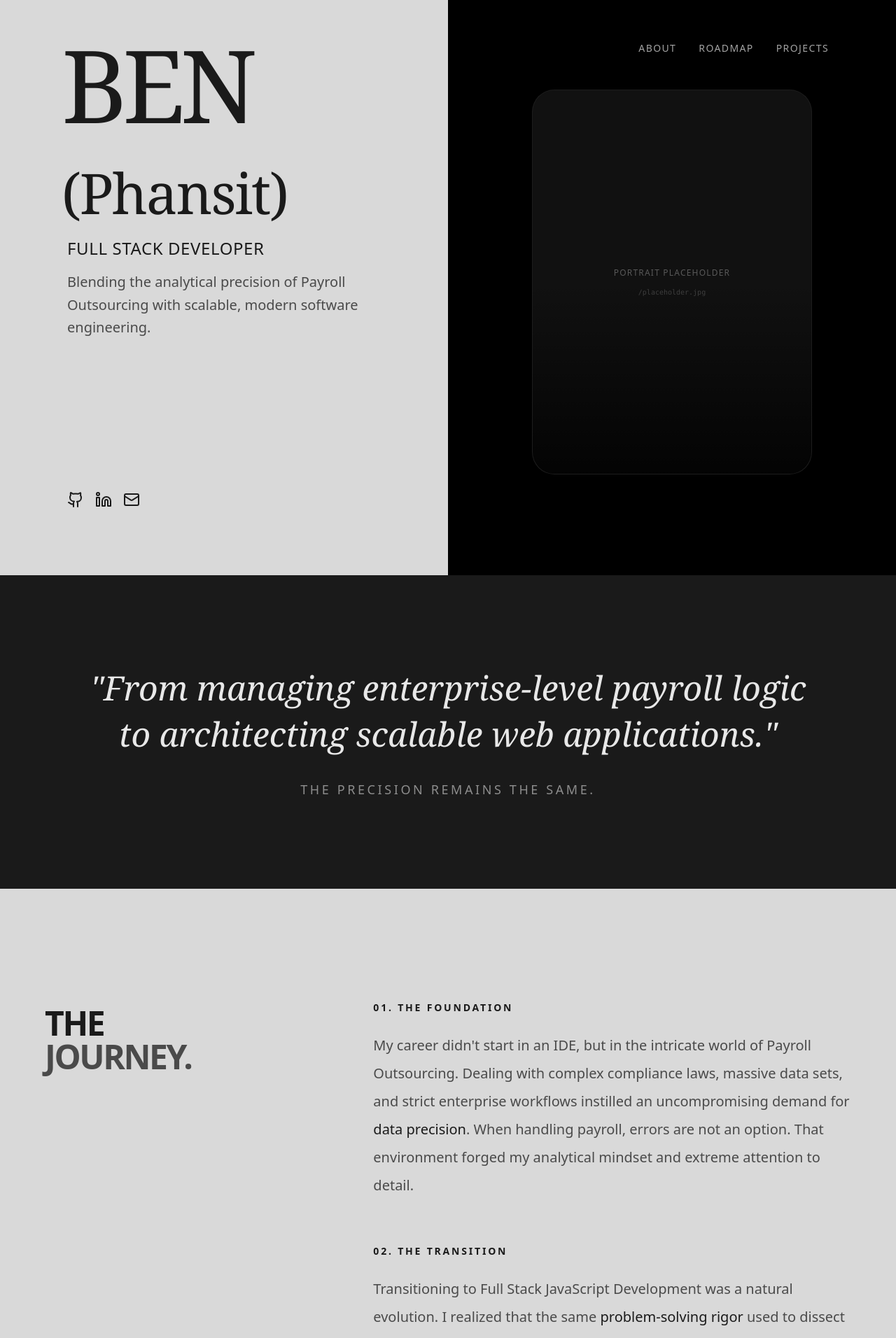
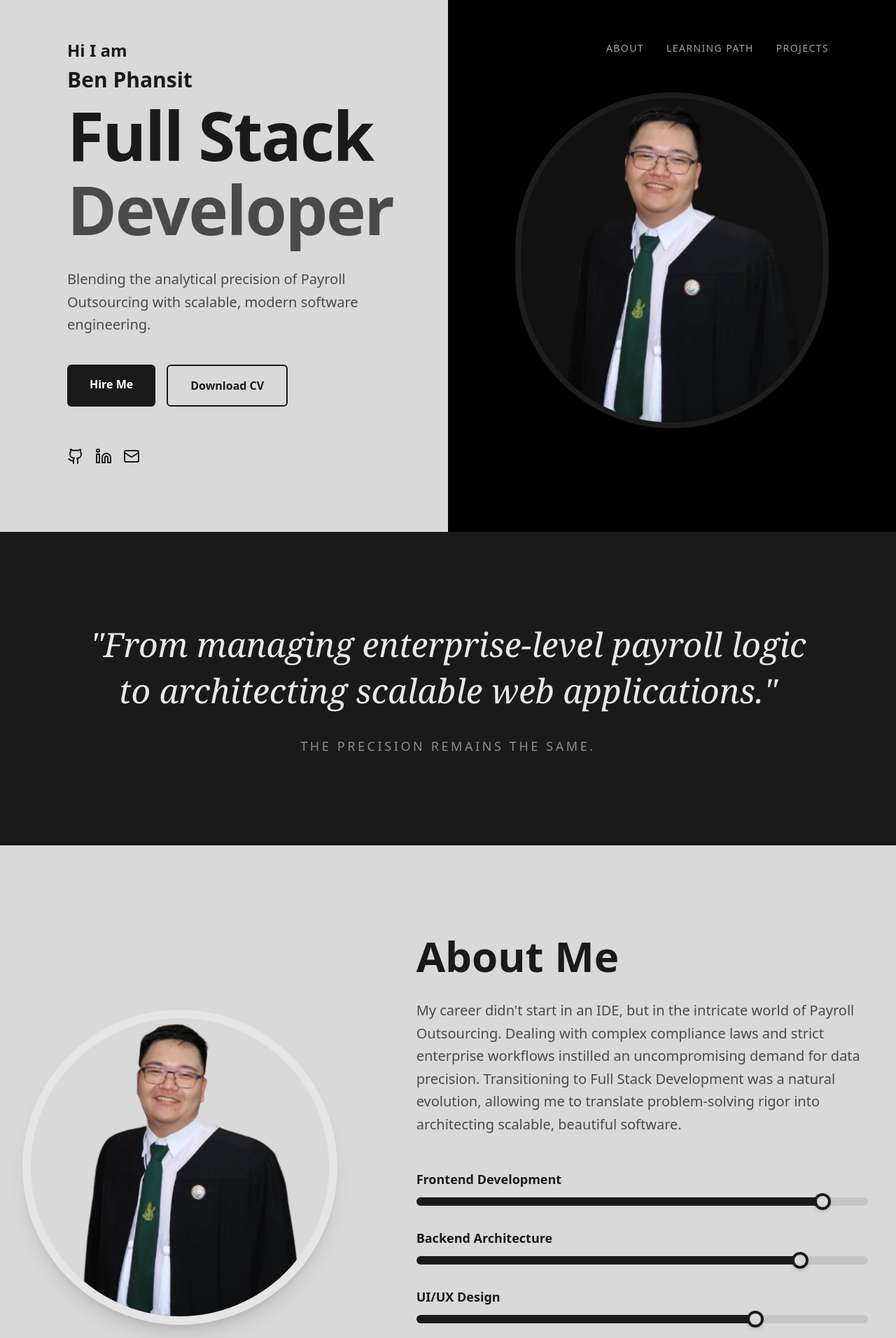
Before and after one commit to phansith222-png/BenBuilds.it, a Next.js app: page / in a window 1280 px wide. Shown: the part 40-1952 px from the top of the page at 70% size. Built offline with nearby package versions, Linux system fonts and the light colour scheme.

Commit message:
feat: redesign hero and about sections with Figma layout and add Poppins font

```diff
--- a/package.json
+++ b/package.json
@@ -23,6 +23,7 @@
     "@types/node": "^20",
     "@types/react": "^19",
     "@types/react-dom": "^19",
+    "daisyui": "^5.5.19",
     "eslint": "^9",
     "eslint-config-next": "16.2.4",
     "tailwindcss": "^4",
--- a/src/app/globals.css
+++ b/src/app/globals.css
@@ -1,4 +1,5 @@
 @import "tailwindcss";
+@plugin "daisyui";
 @config "../../tailwind.config.ts";
 
 body {
--- a/src/app/layout.tsx
+++ b/src/app/layout.tsx
@@ -1,10 +1,11 @@
 import type { Metadata } from "next";
-import { Inter } from "next/font/google";
+import { Poppins } from "next/font/google";
 import "./globals.css";
 
-const inter = Inter({
-  variable: "--font-inter",
+const poppins = Poppins({
+  variable: "--font-poppins",
   subsets: ["latin"],
+  weight: ["300", "400", "500", "600", "700", "800"],
 });
 
 export const metadata: Metadata = {
@@ -20,7 +21,7 @@ export default function RootLayout({
   return (
     <html
       lang="en"
-      className={`${inter.variable} h-full antialiased font-sans`}
+      className={`${poppins.variable} h-full antialiased font-sans`}
     >
       <body className="min-h-full flex flex-col">{children}</body>
     </html>
--- a/src/components/navigation/Navbar.tsx
+++ b/src/components/navigation/Navbar.tsx
@@ -5,7 +5,7 @@ import Link from "next/link";
 
 const navItems = [
   { label: "About", href: "#about" },
-  { label: "Roadmap", href: "#roadmap" },
+  { label: "Learning Path", href: "#roadmap" },
   { label: "Projects", href: "#projects" },
 ];
 
--- a/src/components/sections/AboutSection.tsx
+++ b/src/components/sections/AboutSection.tsx
@@ -1,14 +1,13 @@
 "use client";
 
 import { motion, Variants } from "framer-motion";
+import Image from "next/image";
 
 const containerVariants: Variants = {
   hidden: { opacity: 0 },
   visible: {
     opacity: 1,
-    transition: {
-      staggerChildren: 0.2,
-    },
+    transition: { staggerChildren: 0.1 },
   },
 };
 
@@ -21,46 +20,80 @@ const itemVariants: Variants = {
   },
 };
 
+const SkillBar = ({ label, percentage }: { label: string; percentage: number }) => (
+  <div className="mb-6 pr-2">
+    <div className="flex justify-between mb-3">
+      <span className="font-semibold text-[#1A1A1A] text-lg">{label}</span>
+    </div>
+    <div className="w-full bg-[#1A1A1A]/10 rounded-full h-3 relative">
+      <motion.div
+        className="bg-[#1A1A1A] h-3 rounded-full absolute top-0 left-0"
+        initial={{ width: 0 }}
+        whileInView={{ width: `${percentage}%` }}
+        viewport={{ once: true }}
+        transition={{ duration: 1.5, ease: [0.16, 1, 0.3, 1], delay: 0.2 }}
+      >
+        <div className="absolute right-0 top-1/2 -translate-y-1/2 w-6 h-6 bg-gray-panel border-4 border-[#1A1A1A] rounded-full shadow-md translate-x-1/2" />
+      </motion.div>
+    </div>
+  </div>
+);
+
 export function AboutSection() {
   return (
-    <section id="about" className="w-full bg-gray-panel text-text-gray-main py-40 px-8">
+    <section id="about" className="w-full bg-gray-panel text-[#1A1A1A] py-32 px-8">
+      <div className="max-w-7xl mx-auto flex flex-col lg:flex-row items-center gap-16 lg:gap-24">
+
+        {/* Left Side: Image */}
         <motion.div
-        className="max-w-6xl mx-auto flex flex-col lg:flex-row gap-20 lg:gap-32"
+          className="w-full lg:w-5/12 flex justify-center lg:justify-start"
+          initial={{ opacity: 0, x: -50 }}
+          whileInView={{ opacity: 1, x: 0 }}
+          viewport={{ once: true, margin: "-100px" }}
+          transition={{ duration: 1, ease: [0.16, 1, 0.3, 1] }}
+        >
+          <div className="relative w-[320px] h-[320px] md:w-[450px] md:h-[450px] rounded-full overflow-hidden border-[12px] border-white/30 shadow-xl">
+            <Image
+              src="/images/profile.png"
+              alt="About Ben"
+              fill
+              className="object-cover object-top"
+            />
+          </div>
+        </motion.div>
+
+        {/* Right Side: Content & Skills */}
+        <motion.div
+          className="w-full lg:w-7/12 flex flex-col"
           variants={containerVariants}
           initial="hidden"
           whileInView="visible"
           viewport={{ once: true, margin: "-100px" }}
         >
-        <div className="lg:w-1/3 pt-2">
           <motion.h2
             variants={itemVariants}
-            className="text-4xl md:text-5xl font-bold tracking-tighter"
+            className="text-4xl md:text-5xl lg:text-6xl font-bold mb-8 text-[#1A1A1A]"
           >
-            THE<br />
-            <span className="text-text-gray-sub">JOURNEY.</span>
+            About Me
           </motion.h2>
-        </div>
 
-        <div className="lg:w-2/3 flex flex-col gap-16">
-          <motion.div variants={itemVariants}>
-            <h3 className="text-sm font-semibold tracking-[0.2em] uppercase text-[#1A1A1A] mb-6">
-              01. The Foundation
-            </h3>
-            <p className="text-text-gray-sub leading-relaxed md:leading-loose text-lg md:text-xl font-light">
-              My career didn't start in an IDE, but in the intricate world of Payroll Outsourcing. Dealing with complex compliance laws, massive data sets, and strict enterprise workflows instilled an uncompromising demand for <strong className="text-[#1A1A1A] font-medium">data precision</strong>. When handling payroll, errors are not an option. That environment forged my analytical mindset and extreme attention to detail.
-            </p>
+          <motion.p
+            variants={itemVariants}
+            className="text-lg md:text-xl text-[#4A4A4A] leading-relaxed mb-12 font-light"
+          >
+            My career didn't start in an IDE, but in the intricate world of Payroll Outsourcing. Dealing with complex compliance laws and strict enterprise workflows instilled an uncompromising demand for data precision. Transitioning to Full Stack Development was a natural evolution, allowing me to translate problem-solving rigor into architecting scalable, beautiful software.
+          </motion.p>
+
+          {/* Skill Bars */}
+          <motion.div variants={itemVariants} className="flex flex-col gap-2">
+            <SkillBar label="Frontend Development" percentage={90} />
+            <SkillBar label="Backend Architecture" percentage={85} />
+            <SkillBar label="UI/UX Design" percentage={75} />
+            <SkillBar label="Database Management" percentage={80} />
           </motion.div>
 
-          <motion.div variants={itemVariants}>
-            <h3 className="text-sm font-semibold tracking-[0.2em] uppercase text-[#1A1A1A] mb-6">
-              02. The Transition
-            </h3>
-            <p className="text-text-gray-sub leading-relaxed md:leading-loose text-lg md:text-xl font-light">
-              Transitioning to Full Stack JavaScript Development was a natural evolution. I realized that the same <strong className="text-[#1A1A1A] font-medium">problem-solving rigor</strong> used to dissect complex payroll algorithms perfectly translates into architecting scalable software. Today, I view code as a precise mechanism to resolve operational bottlenecks, building applications that are not only beautiful but fundamentally robust.
-            </p>
         </motion.div>
       </div>
-      </motion.div>
     </section>
   );
 }
--- a/src/components/sections/HeroSection.tsx
+++ b/src/components/sections/HeroSection.tsx
@@ -1,6 +1,7 @@
 "use client";
 
 import { motion, Variants } from "framer-motion";
+import Image from "next/image";
 import { SplitScreen } from "@/components/layout/SplitScreen";
 import { Navbar } from "@/components/navigation/Navbar";
 import { SocialLinks } from "@/components/social/SocialLinks";
@@ -33,56 +34,58 @@ export function HeroSection() {
             variants={containerVariants}
             initial="hidden"
             animate="visible"
-            className="flex flex-col"
+            className="flex flex-col max-w-2xl"
           >
-            <motion.h1
-              variants={itemVariants}
-              className="text-[5rem] md:text-[7rem] lg:text-[9rem] font-serif leading-[0.9] tracking-tighter text-[#1A1A1A] -ml-2"
-            >
-              BEN<br />
-              <span className="text-[3rem] md:text-[4rem] lg:text-[5rem] tracking-tight">(Phansit)</span>
+            <motion.h3 variants={itemVariants} className="text-xl md:text-2xl font-semibold mb-2 text-[#1A1A1A]">
+              Hi I am
+            </motion.h3>
+            <motion.h2 variants={itemVariants} className="text-2xl md:text-3xl font-bold text-[#1A1A1A] mb-2">
+              Ben Phansit
+            </motion.h2>
+            <motion.h1 variants={itemVariants} className="text-5xl md:text-7xl lg:text-[6rem] font-bold tracking-tight leading-[1.1] mb-8 text-[#1A1A1A]">
+              Full Stack<br />
+              <span className="text-[#4A4A4A]">Developer</span>
             </motion.h1>
-            <motion.h3
-              variants={itemVariants}
-              className="text-xl md:text-2xl font-medium text-text-gray-main mt-6 tracking-wide uppercase"
-            >
-              Full Stack Developer
-            </motion.h3>
-            <motion.p
-              variants={itemVariants}
-              className="text-text-gray-sub mt-4 text-lg md:text-xl max-w-md leading-relaxed"
-            >
+            <motion.p variants={itemVariants} className="text-lg md:text-xl text-[#4A4A4A] leading-relaxed mb-10 max-w-lg">
               Blending the analytical precision of Payroll Outsourcing with scalable, modern software engineering.
             </motion.p>
+            <motion.div variants={itemVariants} className="flex flex-wrap gap-4">
+              <a href="#contact" className="px-8 py-4 bg-[#1A1A1A] text-white rounded-md font-semibold hover:bg-black transition-colors">
+                Hire Me
+              </a>
+              <a href="#resume" className="px-8 py-4 bg-transparent border-2 border-[#1A1A1A] text-[#1A1A1A] rounded-md font-semibold hover:bg-[#1A1A1A]/5 transition-colors">
+                Download CV
+              </a>
+            </motion.div>
           </motion.div>
-          <div className="mt-auto">
+          <div className="mt-auto pt-12">
             <SocialLinks />
           </div>
         </div>
       }
       rightContent={
-        <div className="flex flex-col h-full">
-          <Navbar />
+        <div className="flex flex-col h-full relative">
+          <div className="w-full flex justify-end">
+            <Navbar />
+          </div>
           <motion.div
-            className="flex-1 flex items-center justify-center pb-12"
+            className="flex-1 w-full flex justify-center items-center pb-12"
             initial="hidden"
             animate="visible"
             variants={{
               hidden: { opacity: 0, scale: 0.95 },
-              visible: {
-                opacity: 1,
-                scale: 1,
-                transition: { duration: 1.2, ease: [0.16, 1, 0.3, 1] as const, delay: 0.3 }
-              }
+              visible: { opacity: 1, scale: 1, transition: { duration: 1.2, ease: [0.16, 1, 0.3, 1] as const, delay: 0.3 } }
             }}
           >
-            {/* Portrait Image Placeholder (Ben needs to replace /placeholder.jpg) */}
-            <div className="w-[280px] h-[380px] md:w-[350px] md:h-[480px] lg:w-[400px] lg:h-[550px] bg-[#111111] border border-white/5 rounded-[2rem] overflow-hidden relative shadow-2xl">
-              <div className="absolute inset-0 flex items-center justify-center flex-col gap-3">
-                <span className="text-white/30 uppercase tracking-widest text-xs font-medium">Portrait Placeholder</span>
-                <span className="text-white/20 text-[10px] font-mono">/placeholder.jpg</span>
-              </div>
-              <div className="absolute inset-0 bg-gradient-to-t from-black/80 via-transparent to-transparent"></div>
+            <div className="relative w-[300px] h-[300px] md:w-[400px] md:h-[400px] lg:w-[480px] lg:h-[480px] rounded-full bg-[#111111] border-8 border-white/5 flex items-center justify-center overflow-hidden shadow-2xl">
+              <Image
+                src="/images/profile.png"
+                alt="Ben Phansit Portrait"
+                width={480}
+                height={480}
+                className="object-cover w-full h-full object-top"
+                priority
+              />
             </div>
           </motion.div>
         </div>
--- a/tailwind.config.ts
+++ b/tailwind.config.ts
@@ -15,6 +15,7 @@ const config: Config = {
         "text-gray-sub": "#4A4A4A",
         "text-black-main": "#FFFFFF",
         "text-black-sub": "#A3A3A3",
+        "orange-accent": "#FD6F00",
       },
     },
   },
```
Also changed, not shown: src/components/sections/RoadmapSection.tsx (+8 -8 lines), public/images/profile.png (added), 1 other file (tests, documents, lock files or other folders). Lines whose indentation alone changed are shown as unchanged.
